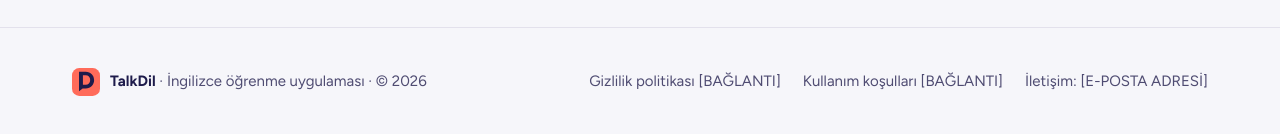
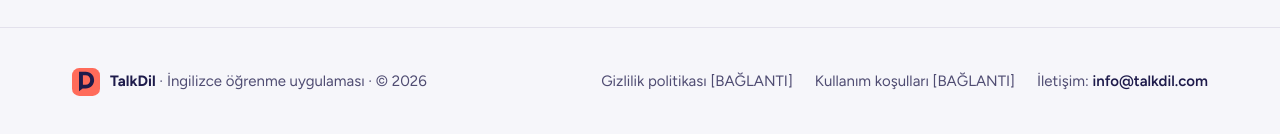
Before and after one commit to om3rmusic/talkdil-site, a plain HTML site: page index.html in a window 1280 px wide. Shown: the part 7319-7453 px from the top of the page. Drawn offline with Linux system fonts and the light colour scheme.

Commit message:
Footer: iletisim e-postasi info@talkdil.com

```diff
--- a/index.html
+++ b/index.html
@@ -568,7 +568,7 @@ details[open] summary::after{content:"–"}
     <div style="display: flex; flex-wrap: wrap; gap: 22px">
       <span>Gizlilik politikası [BAĞLANTI]</span>
       <span>Kullanım koşulları [BAĞLANTI]</span>
-      <span>İletişim: [E-POSTA ADRESİ]</span>
+      <span>İletişim: <a href="mailto:info@talkdil.com" style="color: #1E1B4B; font-weight: 600; text-decoration: none">info@talkdil.com</a></span>
     </div>
   </div>
 </footer>
```
